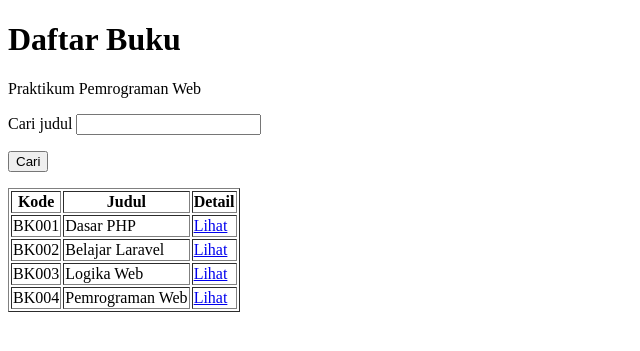
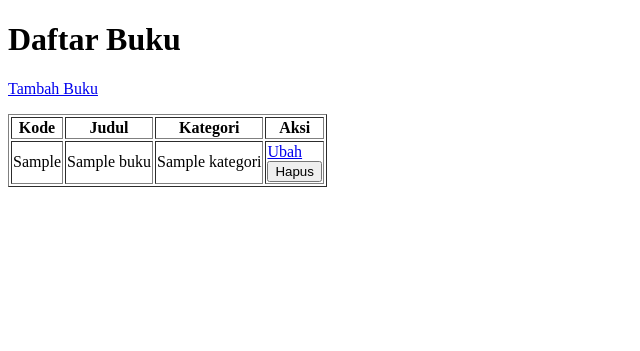
Before and after one commit to RenianLauren/praktikum_web2_2401020101, a Laravel app: page /buku in a window 1280 px wide. Shown: the top 351 px of the page, without its empty margins (0-640 px from the left). Run offline with Laravel 12, Linux system fonts and the light colour scheme; tables that the repository leaves empty hold one stand-in row (values such as "Sample post"); parts of the project's set-up code (start-up, migrations or seed data) failed here and were passed over.

Commit message:
Praktikum modul 10 migration eloquent dan crud

```diff
--- a/app/Http/Controllers/BukuController.php
+++ b/app/Http/Controllers/BukuController.php
@@ -3,31 +3,74 @@
 namespace App\Http\Controllers;
 
 use App\Models\Buku;
+use App\Models\Kategori;
 use Illuminate\Http\Request;
 use Illuminate\View\View;
+use Illuminate\Http\RedirectResponse;
+use Illuminate\Validation\Rule;
 
 class BukuController extends Controller
 {
-    public function index(Request $request): View
+    public function index(): View
     {
-        $cari = trim((string) $request->query('cari', ''));
-
-        $buku = array_values(array_filter(
-            Buku::contoh(),
-            fn ($item) => $cari === '' || stripos($item['judul'], $cari) !== false
-        ));
-
-        return view('buku.index', compact('buku', 'cari'));
+        return view('buku.index', [
+            'bukus' => Buku::with('kategori')->orderBy('id')->get()
+        ]);
     }
 
-    public function show(string $kode): View
+    public function create(): View
     {
-        foreach (Buku::contoh() as $item) {
-            if ($item['kode'] === $kode) {
-                return view('buku.show', ['buku' => $item]);
-            }
-        }
+        return view('buku.form', [
+            'buku' => new Buku(),
+            'kategoris' => Kategori::orderBy('nama')->get()
+        ]);
+    }
 
-        abort(404);
+    public function store(Request $request): RedirectResponse
+    {
+        $data = $request->validate([
+            'kode' => ['required', 'max:10', 'unique:bukus,kode'],
+            'judul' => ['required', 'max:255'],
+            'kategori_id' => ['required', 'exists:kategoris,id'],
+        ]);
+
+        Buku::create($data);
+
+        return redirect()->route('buku.index')
+            ->with('status', 'Buku ditambahkan.');
+    }
+
+    public function edit(Buku $buku): View
+    {
+        return view('buku.form', [
+            'buku' => $buku,
+            'kategoris' => Kategori::orderBy('nama')->get()
+        ]);
+    }
+
+    public function update(Request $request, Buku $buku): RedirectResponse
+    {
+        $data = $request->validate([
+            'kode' => [
+                'required',
+                'max:10',
+                Rule::unique('bukus', 'kode')->ignore($buku->id)
+            ],
+            'judul' => ['required', 'max:255'],
+            'kategori_id' => ['required', 'exists:kategoris,id'],
+        ]);
+
+        $buku->update($data);
+
+        return redirect()->route('buku.index')
+            ->with('status', 'Buku diperbarui.');
+    }
+
+    public function destroy(Buku $buku): RedirectResponse
+    {
+        $buku->delete();
+
+        return redirect()->route('buku.index')
+            ->with('status', 'Buku dihapus.');
     }
 }
--- a/app/Models/buku.php
+++ b/app/Models/buku.php
@@ -3,16 +3,14 @@
 namespace App\Models;
 
 use Illuminate\Database\Eloquent\Model;
+use Illuminate\Database\Eloquent\Relations\BelongsTo;
 
 class Buku extends Model
 {
-    public static function contoh(): array
+    protected $fillable = ['kode', 'judul', 'kategori_id'];
+
+    public function kategori(): BelongsTo
     {
-        return [
-            ['kode' => 'BK001', 'judul' => 'Dasar PHP'],
-            ['kode' => 'BK002', 'judul' => 'Belajar Laravel'],
-            ['kode' => 'BK003', 'judul' => 'Logika Web'],
-            ['kode' => 'BK004', 'judul' => 'Pemrograman Web'],
-        ];
+        return $this->belongsTo(Kategori::class);
     }
 }
--- /dev/null
+++ b/app/Models/kategori.php
@@ -0,0 +1,16 @@
+<?php
+
+namespace App\Models;
+
+use Illuminate\Database\Eloquent\Model;
+use Illuminate\Database\Eloquent\Relations\HasMany;
+
+class Kategori extends Model
+{
+    protected $fillable = ['nama'];
+
+    public function bukus(): HasMany
+    {
+        return $this->hasMany(Buku::class);
+    }
+}
--- a/database/seeders/DatabaseSeeder.php
+++ b/database/seeders/DatabaseSeeder.php
@@ -16,7 +16,10 @@ class DatabaseSeeder extends Seeder
     public function run(): void
     {
         // User::factory(10)->create();
-
+        $this->call([
+        KategoriSeeder::class,
+        BukuSeeder::class
+]);
         User::factory()->create([
             'name' => 'Test User',
             'email' => 'test@example.com',
--- a/resources/views/buku/index.blade.php
+++ b/resources/views/buku/index.blade.php
@@ -5,34 +5,43 @@
     <title>Daftar Buku</title>
 </head>
 <body>
+
 <h1>Daftar Buku</h1>
-    <p>Praktikum Pemrograman Web</p>
 
-    <form method="GET" action="{{ url('/buku') }}">
-        <p>Cari judul <input name="cari" value="{{ $cari }}"></p>
-        <p><button type="submit">Cari</button></p>
-    </form>
+<p>
+    <a href="{{ route('buku.create') }}">Tambah Buku</a>
+</p>
+
+@if (session('status'))
+    <p>{{ session('status') }}</p>
+@endif
 
 <table border="1">
     <tr>
         <th>Kode</th>
         <th>Judul</th>
-            <th>Detail</th>
+        <th>Kategori</th>
+        <th>Aksi</th>
     </tr>
 
-        @foreach ($buku as $item)
+    @foreach ($bukus as $buku)
     <tr>
-                <td>{{ $item['kode'] }}</td>
-                <td>{{ $item['judul'] }}</td>
+        <td>{{ $buku->kode }}</td>
+        <td>{{ $buku->judul }}</td>
+        <td>{{ $buku->kategori->nama }}</td>
         <td>
-                    <a href="{{ url('/buku/'.$item['kode']) }}">Lihat</a>
+            <a href="{{ route('buku.edit', $buku) }}">Ubah</a>
+
+            <form action="{{ route('buku.destroy', $buku) }}" method="POST">
+                @csrf
+                @method('DELETE')
+                <button type="submit">Hapus</button>
+            </form>
         </td>
     </tr>
     @endforeach
+
 </table>
 
-    @if (count($buku) === 0)
-        <p>Data buku tidak ditemukan.</p>
-    @endif
 </body>
 </html>
--- a/routes/web.php
+++ b/routes/web.php
@@ -4,4 +4,5 @@ use Illuminate\Support\Facades\Route;
 use App\Http\Controllers\BukuController;
 
 Route::get('/buku', [BukuController::class, 'index']);
-Route::get('/buku/{kode}', [BukuController::class, 'show']);
+//Route::get('/buku/{kode}', [BukuController::class, 'show']);//
+Route::resource('buku', BukuController::class)->except('show');
```
Also changed, not shown: database/seeders/bukuseeder.php (added, +25 -0 lines), database/seeders/kategoriseeder.php (added, +23 -0 lines), resources/views/buku/form.blade.php (added, +54 -0 lines), database/migrations/2026_11_27_155334_create_kategoris_table.php (added), database/migrations/2026_11_27_155358_create_buku_table.php (added). Lines whose indentation alone changed are shown as unchanged.
